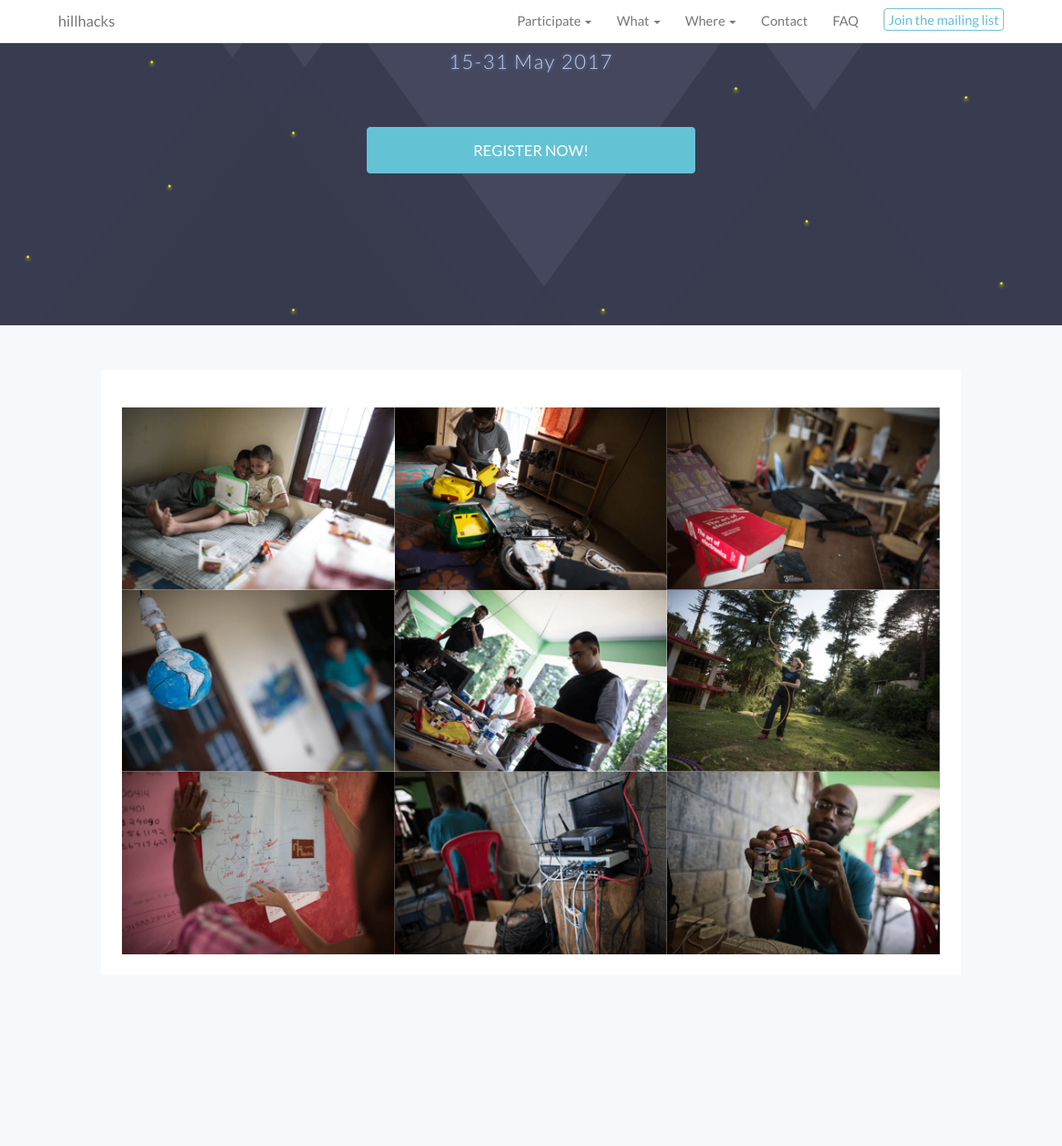
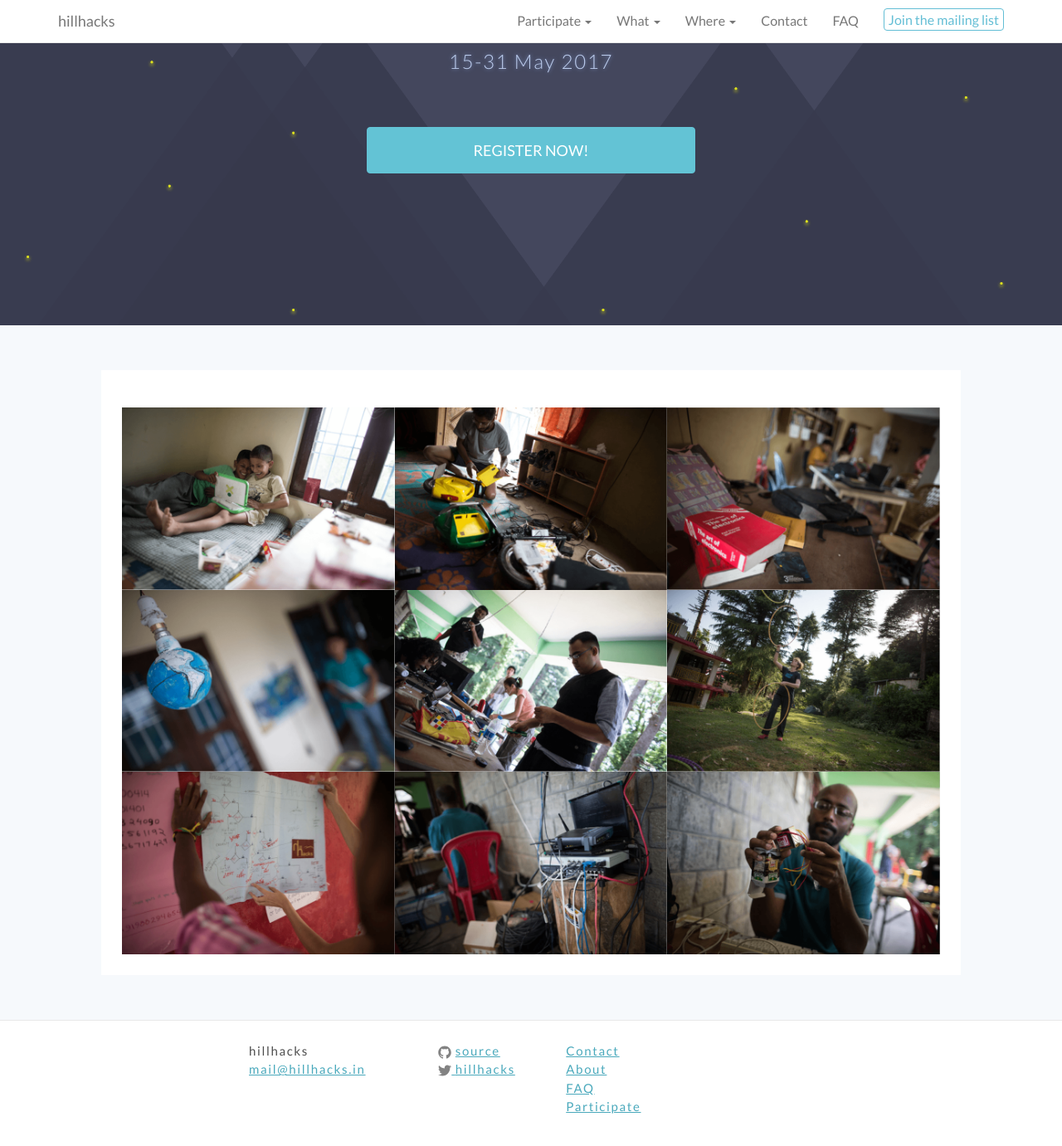
Before and after one commit to hillhacks/website, a Jekyll site: the page built from index.html, in a window 1280 px wide and 1400 px high, scrolled down 189 px. Shown: the top 1381 px of the window at 83% size. Built offline with Jekyll 4.4.1, drawn with Linux system fonts in a browser that asks for light colours; nearby versions of some CDN libraries; some web fonts are replaced; comment, search, counter and statistics services are not loaded; before the commit the page ends 1364 px from its top, so only the background shows below that.

Commit message:
Adds a footer

```diff
--- a/_config.yml
+++ b/_config.yml
@@ -22,8 +22,8 @@ keywords: >
   security, futurism, architecture, freedom, art, hackbeach, himachal pradesh
 baseurl: ""
 url: "https://hillhacks.in/"
-twitter_username: hillhacks
-github_username:  https://github.com/hillhacks
+twitter_username: "hillhacks"
+github_username: "hillhacks"
 
 # Build settings
 markdown: kramdown
--- a/_includes/footer.html
+++ b/_includes/footer.html
@@ -1,3 +1,44 @@
+<footer class="site-footer section-white">
+
+  <div class="wrapper">
+
+    <div class="footer-col-wrapper">
+      <div class="footer-col footer-col-1">
+        <ul class="contact-list">
+          <li>
+            {{ site.title | escape }}
+          </li>
+          {% if site.email %}
+          <li><a href="mailto:{{ site.email }}">{{ site.email }}</a></li>
+          {% endif %}
+        </ul>
+      </div>
+
+      <div class="footer-col footer-col-2">
+        <ul class="social-media-list">
+          <li>
+            {% include icon-github.html label="source" %}
+          </li>
+          <li>
+            {% include icon-twitter.html username=site.twitter_username %}
+          </li>
+        </ul>
+      </div>
+
+      <div class="footer-col footer-col-3">
+        <ul class='footer-links'>
+          <li><a href="/contact/">Contact</a></li>
+          <li><a href="/about/">About</a></li>
+          <li><a href="/faq/">FAQ</a></li>
+          <li><a href="/participate/">Participate</a></li>
+        </ul>
+      </div>
+    </div>
+
+  </div>
+
+</footer>
+
     <script src="https://code.jquery.com/jquery-3.1.1.min.js"
       integrity="sha256-hVVnYaiADRTO2PzUGmuLJr8BLUSjGIZsDYGmIJLv2b8="
       crossorigin="anonymous"></script>
--- a/_includes/icon-github.html
+++ b/_includes/icon-github.html
@@ -1 +1,3 @@
-<a href="https://github.com/{{ include.username }}"><span class="icon icon--github">{% include icon-github.svg %}</span><span class="username">{{ include.username }}</span></a>
+
+	<span class="icon icon--github">{% include icon-github.svg %}</span>
+	<span class="username _label"><a href="https://github.com/stephaniebr/Hillhacks">{{ include.label }}<a href="https://github.com/stephaniebr/Hillhacks"></span>
--- a/_sass/_layout.scss
+++ b/_sass/_layout.scss
@@ -126,6 +126,10 @@
     padding-left: $spacing-unit / 2;
 }
 
+.footer-links {
+    list-style: none;
+}
+
 .footer-col-1 {
     width: -webkit-calc(35% - (#{$spacing-unit} / 2));
     width:         calc(35% - (#{$spacing-unit} / 2));
@@ -156,7 +160,6 @@
 
 @include media-query($on-palm) {
     .footer-col {
-        float: none;
         width: -webkit-calc(100% - (#{$spacing-unit} / 2));
         width:         calc(100% - (#{$spacing-unit} / 2));
     }
```
